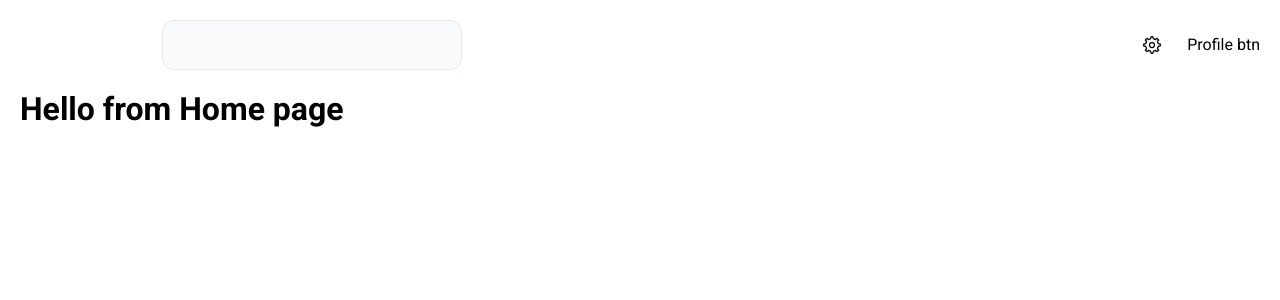
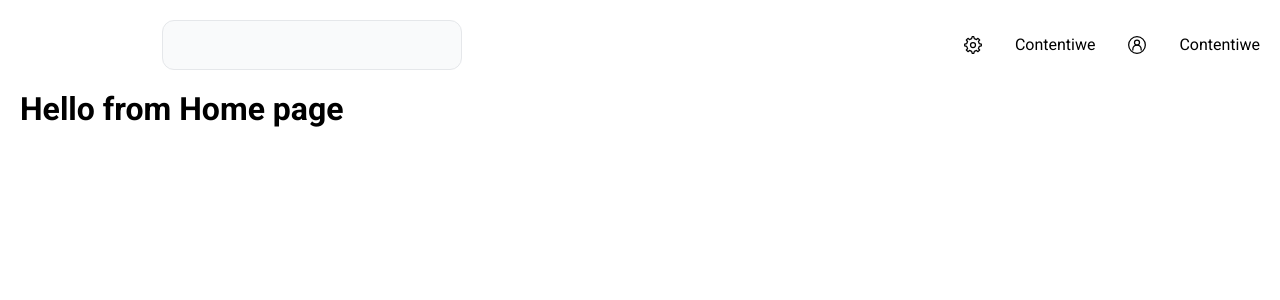
Before and after one commit to MaxStenex/yacs, a Next.js app in the folder frontend/: page /dashboard in a window 1280 px wide. Shown: the top 300 px of the page. Built offline with nearby package versions, Linux system fonts and the light colour scheme.

Commit message:
feat: prepared header user profile and settings popovers

```diff
--- /dev/null
+++ b/frontend/src/features/open-profile/index.ts
@@ -0,0 +1 @@
+export { UserProfilePopover } from "./ui/user-profile-popover";
--- /dev/null
+++ b/frontend/src/features/open-profile/ui/user-profile-popover.tsx
@@ -0,0 +1,16 @@
+"use client";
+import { UserProfileIcon } from "@/shared/assets/icons";
+import { IconButton, Popover } from "@/shared/ui";
+
+export const UserProfilePopover = () => {
+  return (
+    <Popover>
+      <Popover.Trigger>
+        <IconButton>
+          <UserProfileIcon />
+        </IconButton>
+      </Popover.Trigger>
+      <Popover.Content>Contentiwe</Popover.Content>
+    </Popover>
+  );
+};
--- /dev/null
+++ b/frontend/src/features/user-preferences/index.ts
@@ -0,0 +1 @@
+export { PreferencesPopover } from "./ui/preferences-popover";
--- /dev/null
+++ b/frontend/src/features/user-preferences/ui/preferences-popover.tsx
@@ -0,0 +1,16 @@
+"use client";
+import { SettingsIcon } from "@/shared/assets/icons";
+import { IconButton, Popover } from "@/shared/ui";
+
+export const PreferencesPopover = () => {
+  return (
+    <Popover>
+      <Popover.Trigger>
+        <IconButton>
+          <SettingsIcon />
+        </IconButton>
+      </Popover.Trigger>
+      <Popover.Content>Contentiwe</Popover.Content>
+    </Popover>
+  );
+};
--- a/frontend/src/shared/assets/icons/index.ts
+++ b/frontend/src/shared/assets/icons/index.ts
@@ -1 +1,2 @@
 export { default as SettingsIcon } from "./settings.svg";
+export { default as UserProfileIcon } from "./user-profile.svg";
--- a/frontend/src/shared/ui/index.ts
+++ b/frontend/src/shared/ui/index.ts
@@ -2,3 +2,4 @@ export { DashboardLayout } from "./layout/dashboard-layout";
 export { Logo } from "./logo/logo";
 export { Input } from "./input/input";
 export { IconButton } from "./icon-button/icon-button";
+export { Popover } from "./popover/popover";
--- /dev/null
+++ b/frontend/src/shared/ui/popover/popover.tsx
@@ -0,0 +1,24 @@
+"use client";
+import React, { PropsWithChildren } from "react";
+
+interface Props extends PropsWithChildren {}
+
+type PopoverType = React.FC<Props> & { Trigger: React.FC<PropsWithChildren> } & {
+  Content: React.FC<PropsWithChildren>;
+};
+
+export const Popover: PopoverType = ({ children }) => {
+  return <>{children}</>;
+};
+
+Popover.Trigger = ({ children }) => {
+  return <>{children}</>;
+};
+
+Popover.Trigger.displayName = "PopoverTrigger";
+
+Popover.Content = ({ children }) => {
+  return <>{children}</>;
+};
+
+Popover.Content.displayName = "PopoverContent";
--- a/frontend/src/widgets/dashboard-header/ui/header.tsx
+++ b/frontend/src/widgets/dashboard-header/ui/header.tsx
@@ -1,7 +1,8 @@
+import { UserProfilePopover } from "@/features/open-profile";
+import { PreferencesPopover } from "@/features/user-preferences";
+import { Input, Logo } from "@/shared/ui";
 import React from "react";
 import styles from "./header.module.scss";
-import { Input, Logo } from "@/shared/ui";
-import { SettingsIcon } from "@/shared/assets/icons";
 
 interface Props {}
 
@@ -15,8 +16,8 @@ export const DashboardHeader: React.FC<Props> = () => {
         </div>
       </div>
       <div className={styles.settingsWrapper}>
-        <SettingsIcon />
-        <div>Profile btn</div>
+        <PreferencesPopover />
+        <UserProfilePopover />
       </div>
     </header>
   );
```
Also changed, not shown: frontend/src/shared/assets/icons/user-profile.svg (added).
